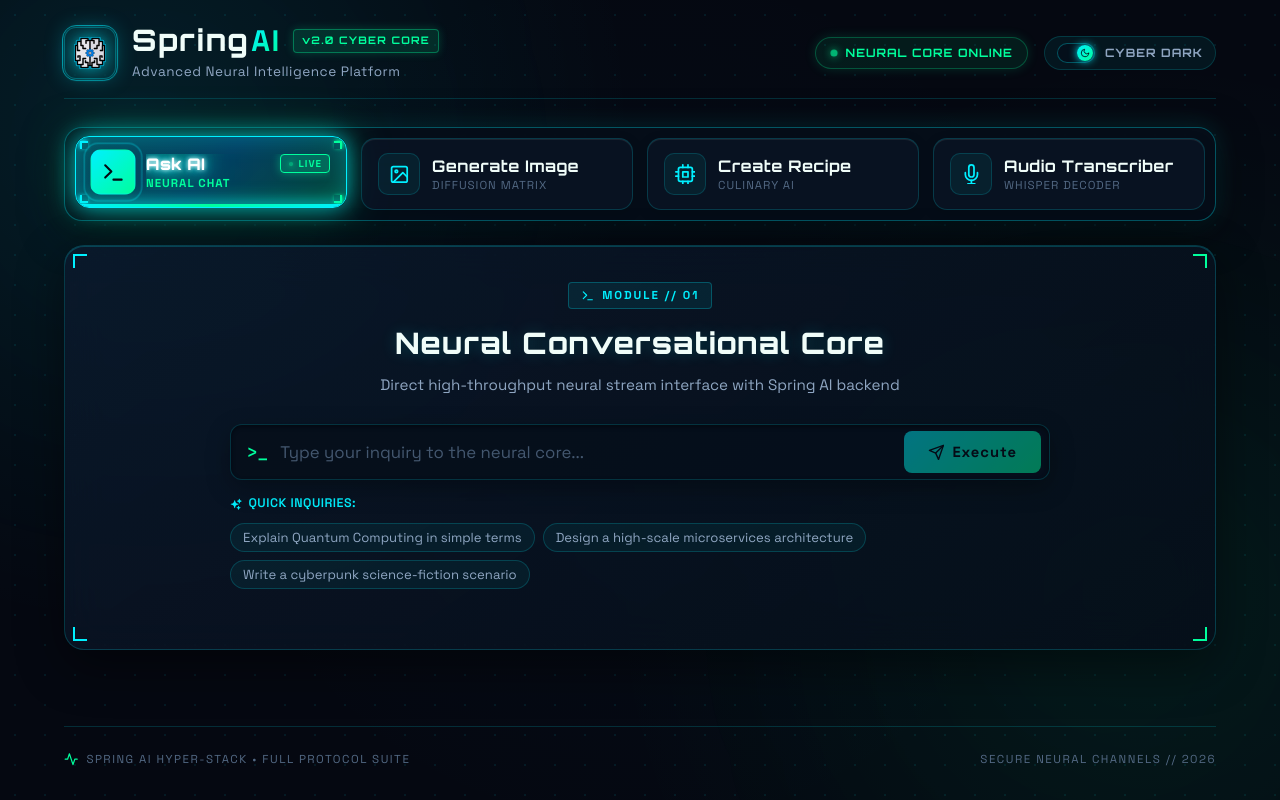
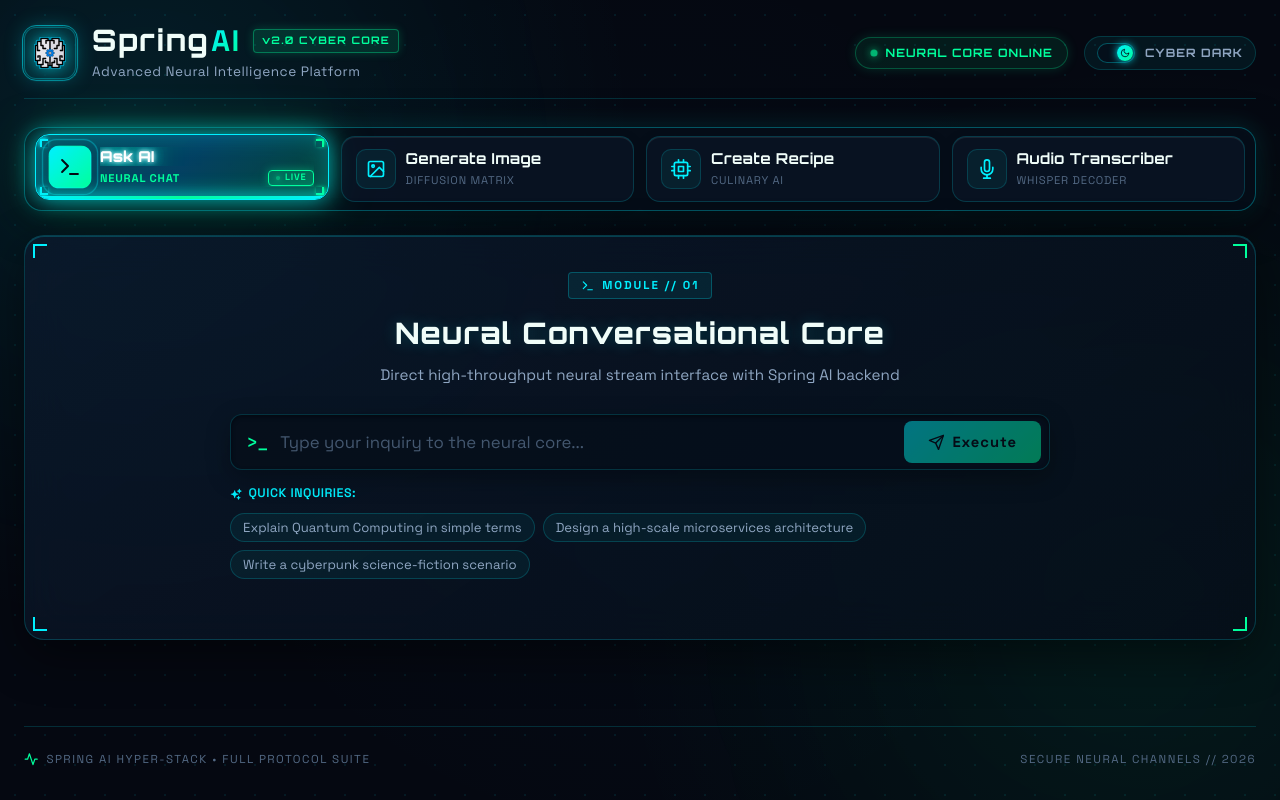
Before and after one commit to roskonenov/SpringAIProject, a React (Vite) app in the folder SpringAI-frontend/: page / in a window 1280 px wide. Built offline with nearby package versions, Linux system fonts and the light colour scheme.

Commit message:
fix(ui): prevent LIVE badge clipping on active service tabs

```diff
--- a/SpringAI-frontend/src/App.css
+++ b/SpringAI-frontend/src/App.css
@@ -9,7 +9,7 @@
   flex-direction: column;
   position: relative;
   padding: 0 24px;
-  max-width: 1200px;
+  max-width: 1280px;
   margin: 0 auto;
 }
 
@@ -268,8 +268,8 @@
 .tab-dock {
   display: grid;
   grid-template-columns: repeat(4, 1fr);
-  gap: 14px;
-  padding: 10px;
+  gap: 12px;
+  padding: 8px 10px;
   background: var(--tab-dock-bg);
   border: 1px solid var(--tab-dock-border);
   border-radius: 18px;
@@ -284,7 +284,7 @@
   display: block;
   position: relative;
   overflow: hidden;
-  padding: 14px 16px;
+  padding: 12px 14px;
   background: var(--tab-btn-bg);
   border: 1.5px solid var(--tab-btn-border);
   border-radius: 14px;
@@ -298,7 +298,7 @@
 .tab-content-layout {
   display: flex;
   align-items: center;
-  gap: 12px;
+  gap: 10px;
   position: relative;
   z-index: 2;
 }
@@ -325,8 +325,8 @@
 }
 
 .tab-icon-wrapper {
-  width: 42px;
-  height: 42px;
+  width: 40px;
+  height: 40px;
   border-radius: 10px;
   display: flex;
   align-items: center;
@@ -340,40 +340,47 @@
 }
 
 .tab-icon {
-  font-size: 1.3rem;
+  font-size: 1.25rem;
   transition: transform 0.25s ease;
 }
 
 .tab-text-block {
   display: flex;
   flex-direction: column;
+  min-width: 0;
   overflow: hidden;
   flex: 1;
 }
 
-.tab-label-row {
+.tab-label {
+  font-family: var(--font-display);
+  font-size: 0.94rem;
+  font-weight: 700;
+  letter-spacing: 0.3px;
+  color: var(--text-primary);
+  white-space: nowrap;
+  overflow: hidden;
+  text-overflow: ellipsis;
+  transition: all 0.25s ease;
+}
+
+.tab-sub-row {
   display: flex;
   align-items: center;
   justify-content: space-between;
-  gap: 8px;
-}
-
-.tab-label {
-  font-family: var(--font-display);
-  font-size: 1rem;
-  font-weight: 700;
-  letter-spacing: 0.5px;
-  color: var(--text-primary);
-  white-space: nowrap;
-  transition: all 0.25s ease;
+  gap: 6px;
+  margin-top: 3px;
+  min-height: 18px;
 }
 
 .tab-subtitle {
-  font-size: 0.72rem;
+  font-size: 0.70rem;
   color: var(--text-muted);
   text-transform: uppercase;
-  letter-spacing: 1px;
-  margin-top: 2px;
+  letter-spacing: 0.8px;
+  white-space: nowrap;
+  overflow: hidden;
+  text-overflow: ellipsis;
   transition: all 0.25s ease;
 }
 
@@ -425,15 +432,18 @@ button.focus {
   align-items: center;
   gap: 4px;
   font-family: var(--font-display);
-  font-size: 0.62rem;
+  font-size: 0.58rem;
   font-weight: 800;
-  letter-spacing: 1px;
-  padding: 2px 7px;
+  letter-spacing: 0.8px;
+  padding: 1px 6px;
   border-radius: 4px;
   background: rgba(0, 255, 157, 0.2);
   border: 1px solid #00ff9d;
   color: #00ff9d;
-  box-shadow: 0 0 10px rgba(0, 255, 157, 0.4);
+  box-shadow: 0 0 8px rgba(0, 255, 157, 0.4);
+  flex-shrink: 0;
+  white-space: nowrap;
+  line-height: 1.2;
 }
 
 .active-dot {
@@ -1322,7 +1332,7 @@ button.focus {
 /* ==========================================================================
    Responsive Breakpoints
    ========================================================================== */
-@media (max-width: 900px) {
+@media (max-width: 1040px) {
   .tab-dock {
     grid-template-columns: repeat(2, 1fr);
   }
--- a/SpringAI-frontend/src/App.jsx
+++ b/SpringAI-frontend/src/App.jsx
@@ -83,8 +83,9 @@ function App() {
                     {isActive && <span className="icon-pulse-glow" aria-hidden="true" />}
                   </span>
                   <span className="tab-text-block">
-                    <span className="tab-label-row">
-                      <span className="tab-label">{tab.label}</span>
+                    <span className="tab-label">{tab.label}</span>
+                    <span className="tab-sub-row">
+                      <span className="tab-subtitle">{tab.subtitle}</span>
                       {isActive && (
                         <span className="tab-active-badge">
                           <span className="active-dot" />
@@ -92,7 +93,6 @@ function App() {
                         </span>
                       )}
                     </span>
-                    <span className="tab-subtitle">{tab.subtitle}</span>
                   </span>
                 </div>
                 {isActive && <span className="tab-active-indicator" />}
```
